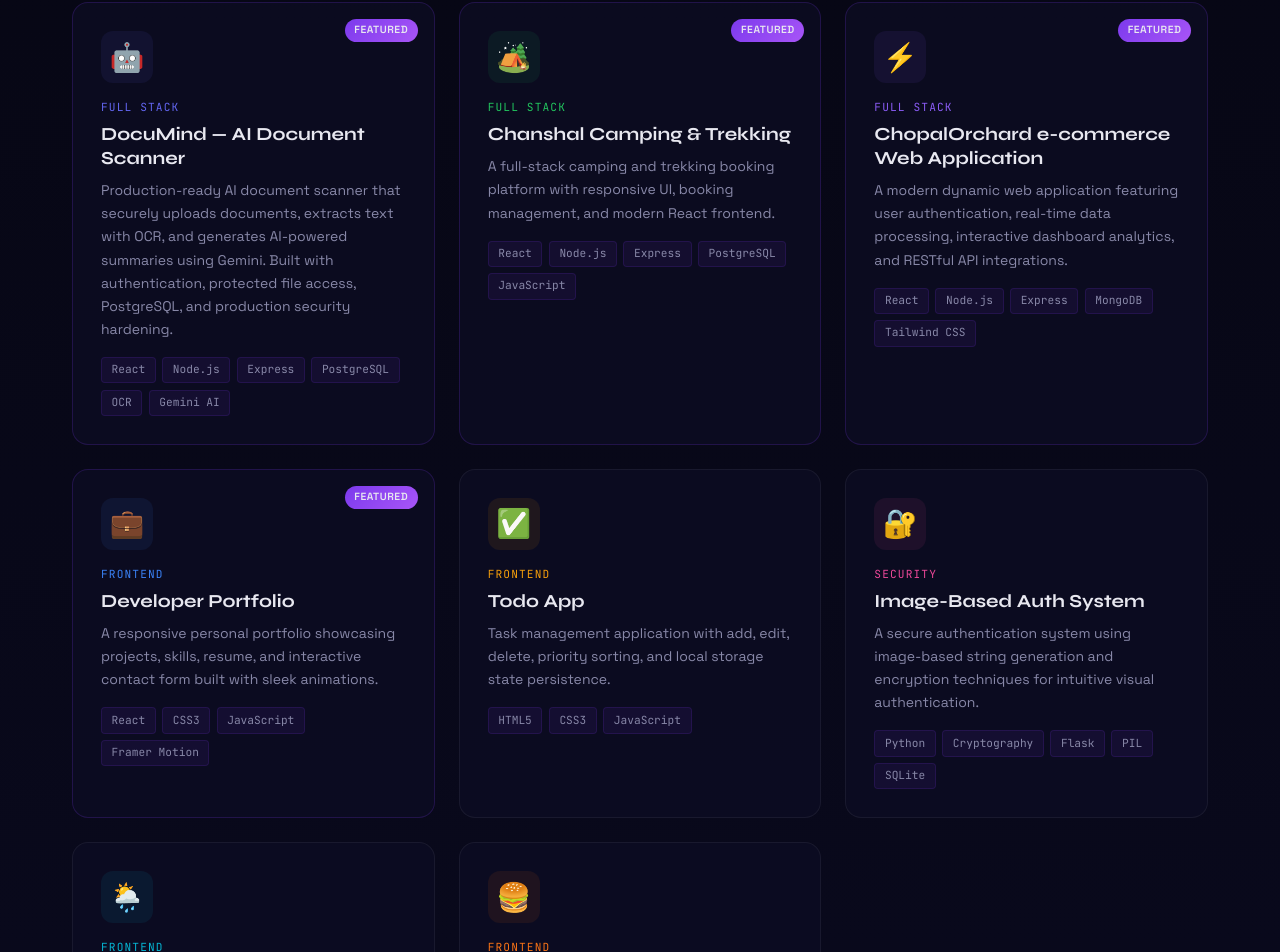
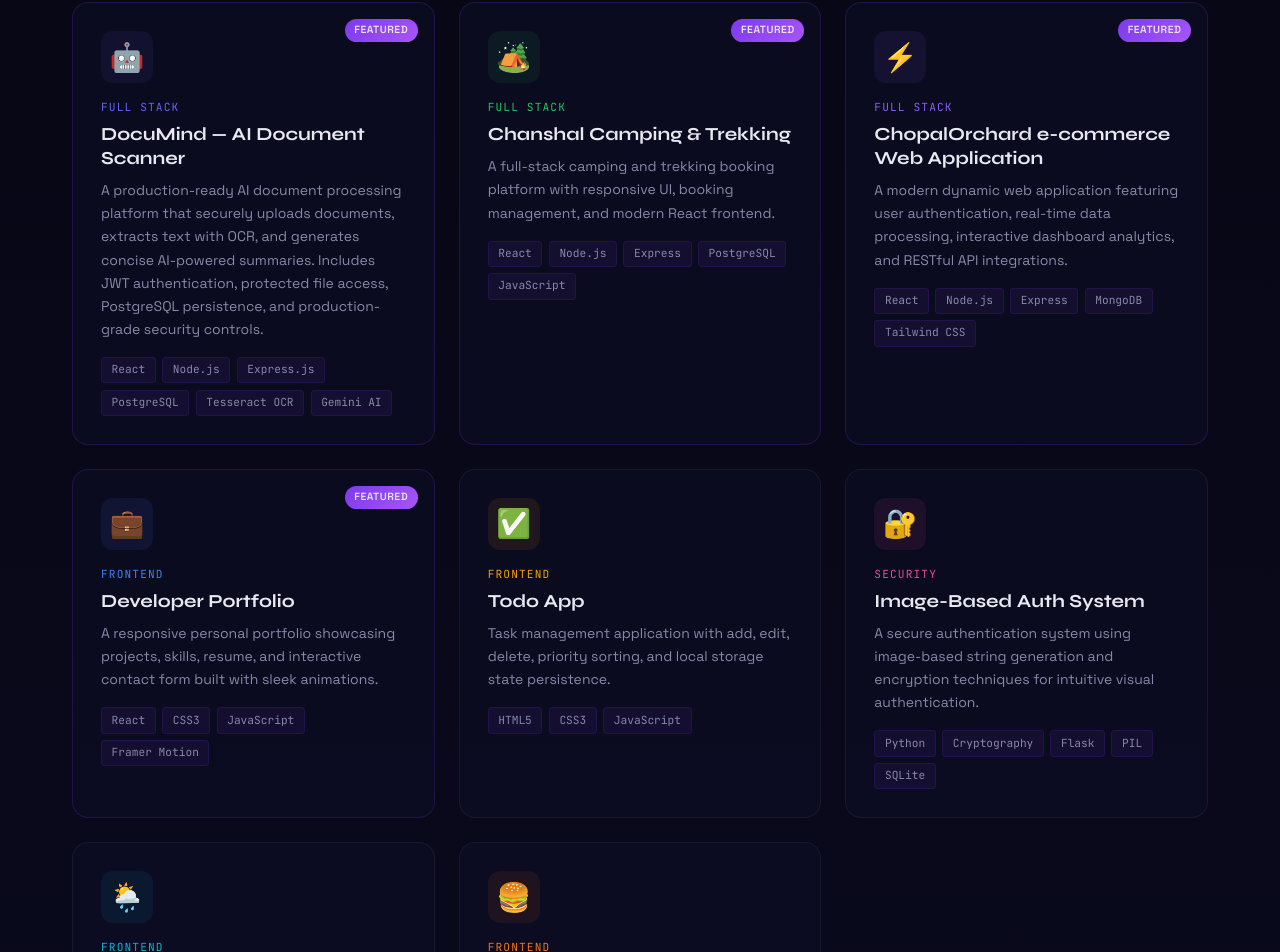
Before and after one commit to Digvijay-Bhota/Developer-Portfolio, a React (Create React App) app: page / in a window 1280 px wide. Shown: the part 3437-4389 px from the top of the page. Built offline with nearby package versions, Linux system fonts and the light colour scheme.

Commit message:
Refine project details for DocuMind
Updated project description and technology stack for clarity and accuracy.

```diff
--- a/src/components/Projects.js
+++ b/src/components/Projects.js
@@ -6,13 +6,13 @@ const projects = [
   id: 1,
   title: "DocuMind — AI Document Scanner",
   category: "Full Stack",
-    desc: "Production-ready AI document scanner that securely uploads documents, extracts text with OCR, and generates AI-powered summaries using Gemini. Built with authentication, protected file access, PostgreSQL, and production security hardening.",
+  desc: "A production-ready AI document processing platform that securely uploads documents, extracts text with OCR, and generates concise AI-powered summaries. Includes JWT authentication, protected file access, PostgreSQL persistence, and production-grade security controls.",
   tech: [
     "React",
     "Node.js",
-      "Express",
+    "Express.js",
     "PostgreSQL",
-      "OCR",
+    "Tesseract OCR",
     "Gemini AI"
   ],
   emoji: "🤖",
```
Lines whose indentation alone changed are shown as unchanged.
